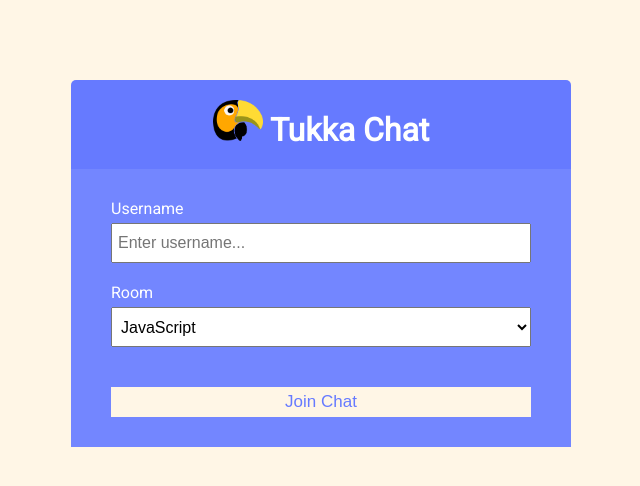
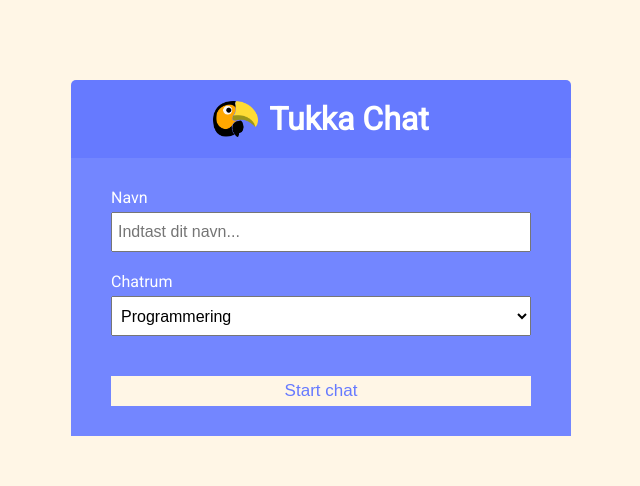
Before and after one commit to Team-Tukka/tukka-chat, a website: page public/index.html in a window 1280 px wide. Shown: the whole page, without its empty margins (319-959 px from the left). Drawn offline with Linux system fonts and the light colour scheme.

Commit message:
Frontend stuff.

```diff
--- a/public/css/style.css
+++ b/public/css/style.css
@@ -56,6 +56,17 @@ a {
   display: flex;
   align-items: center;
   justify-content: space-between;
+}
+
+.chat-title {
+  display: flex;
+  justify-content: start;
+  font-size: 14px;
+}
+
+.chat-title img {
+  width: 3rem;
+  padding-right: 0.5rem;
 }
 
 .chat-main {
@@ -128,6 +139,7 @@ a {
 }
 
 /* Join Page */
+
 .join-container {
   max-width: 500px;
   margin: 80px auto;
@@ -135,11 +147,22 @@ a {
 }
 
 .join-header {
-  text-align: center;
+  display: flex;
+  justify-content: center;
+  align-items: center;
   padding: 20px;
   background: var(--dark-color-a);
   border-top-left-radius: 5px;
   border-top-right-radius: 5px;
+}
+
+.join-header img {
+  width: 3.5rem;
+  padding-right: 0.7rem;
+}
+
+.join-header h1 {
+  display: inline;
 }
 
 .join-main {
--- a/public/index.html
+++ b/public/index.html
@@ -17,29 +17,26 @@
   <body>
     <div class="join-container">
       <header class="join-header">
-        <h1>
-          <img src="/assets/tukkaLogo.png" alt="Tukka logo" width="50rem" />
-          Tukka Chat
-        </h1>
+        <img class="join-tukka-logo" src="assets/tukkaLogo.png" alt="Tukka logo" />
+        <h1>Tukka Chat</h1>
       </header>
       <main class="join-main">
         <form action="chat.html">
           <div class="form-control">
-            <label for="username">Username</label>
-            <input type="text" name="username" id="username" placeholder="Enter username..." required />
+            <label for="username">Navn</label>
+            <input type="text" name="username" id="username" placeholder="Indtast dit navn..." required />
           </div>
           <div class="form-control">
-            <label for="room">Room</label>
+            <label for="room">Chatrum</label>
             <select name="room" id="room">
-              <option value="JavaScript">JavaScript</option>
-              <option value="Python">Python</option>
-              <option value="PHP">PHP</option>
-              <option value="C#">C#</option>
-              <option value="Ruby">Ruby</option>
-              <option value="Java">Java</option>
+              <option value="Programmering">Programmering</option>
+              <option value="Systemudvikling">Systemudvikling</option>
+              <option value="Database">Database</option>
+              <option value="Start-up">Start-up</option>
+              <option value="Hyggechat">Hyggechat</option>
             </select>
           </div>
-          <button type="submit" class="btn">Join Chat</button>
+          <button type="submit" class="btn">Start chat</button>
         </form>
       </main>
     </div>
```
Also changed, not shown: public/chat.html (+8 -8 lines).
